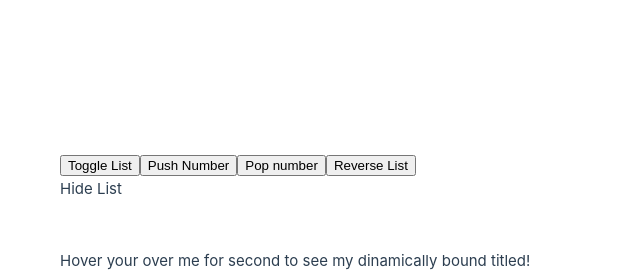
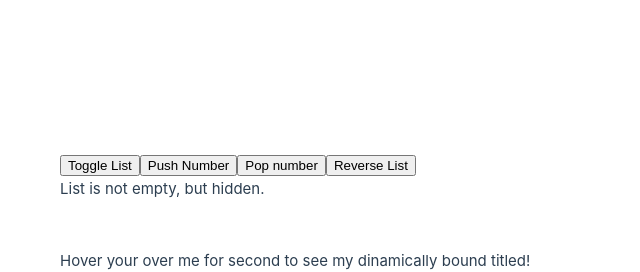
Before and after one commit to thitiphong18/Lab2, a Vue app: page / in a window 1280 px wide. Both pictures are taken after a click on the button "Toggle List". Shown: the top 272 px of the page, without its empty margins (56-696 px from the left). Built offline with nearby package versions, Linux system fonts and the light colour scheme.

Commit message:
Update 7.3

```diff
--- a/src/components/ConditionalsAndLoops.vue
+++ b/src/components/ConditionalsAndLoops.vue
@@ -1,6 +1,7 @@
 <script setup lang="ts">
 import { ref } from "vue";
 const show = ref(true);
+const list = ref([1, 2, 3]);
 </script>
 
 <template>
@@ -10,11 +11,10 @@ const show = ref(true);
   <button>Reverse List</button>
 
   <ul v-if="show">
-    <li>1</li>
-    <li>2</li>
-    <li>3</li>
+    <li v-for="(item, index) of list" :key="index">{{ item }}</li>
   </ul>
-  <p v-else>Hide List</p>
+  <p v-else-if="list.length">List is not empty, but hidden.</p>
+  <p v-else>List is empty.</p>
 </template>
 
 <script scoped></script>
```
